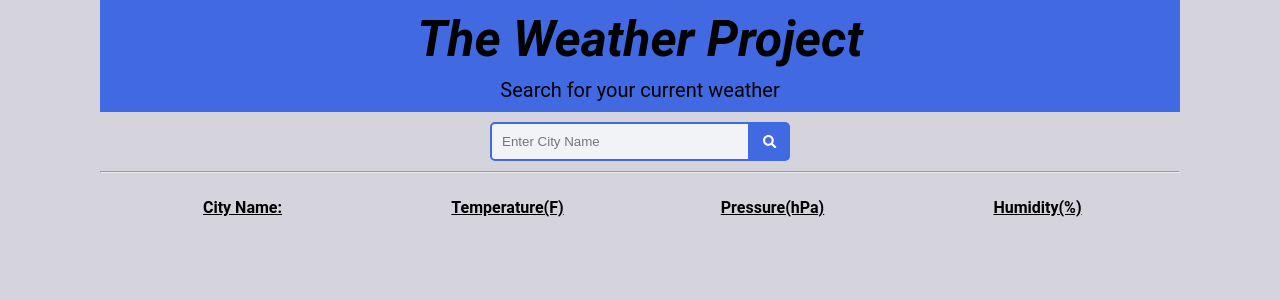
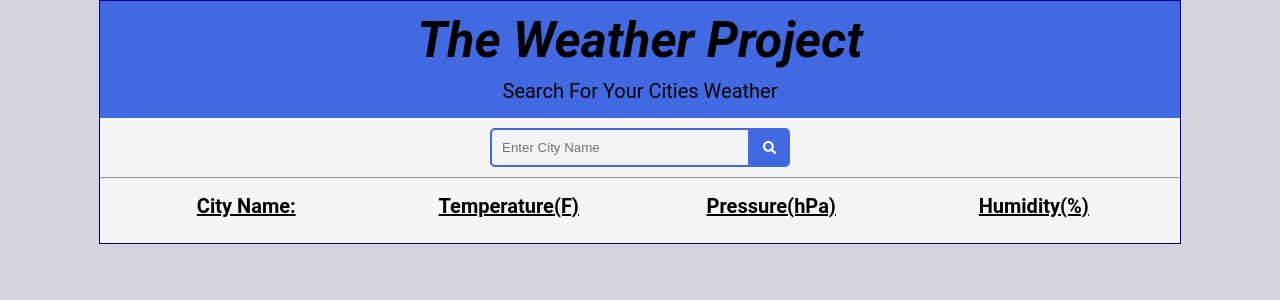
Before and after one commit to projectshft/redux-weather, a React (Create React App) app: page / in a window 1280 px wide. Shown: the top 300 px of the page. Built offline with nearby package versions, Linux system fonts and the light colour scheme.

Commit message:
added more CSS to the forecast, header, search, app-container

```diff
--- a/src/app.css
+++ b/src/app.css
@@ -2,6 +2,9 @@
   max-width: 1080px;
   margin-left: auto;
   margin-right: auto;
+  border: 1.5px solid #00008b;
+  padding-bottom: 25px;
+  background: whitesmoke;
 }
 
 .hr {
--- a/src/components/header/Header.js
+++ b/src/components/header/Header.js
@@ -3,7 +3,8 @@
 const Header = () => (
   <div className="header">
     <h1>The Weather Project</h1>
-    <p>Search for your current weather</p>
+
+    <p>Search For Your Cities Weather</p>
   </div>
 );
 
--- a/src/components/header/header.css
+++ b/src/components/header/header.css
@@ -1,3 +1,6 @@
+.container {
+  border: 1px solid;
+}
 .header {
   background-color: #4169e1;
   text-align: center;
@@ -11,4 +14,5 @@
 
 p {
   font-size: 20px;
+  margin-bottom: 5px;
 }
--- a/src/components/search/SearchBar.js
+++ b/src/components/search/SearchBar.js
@@ -10,9 +10,13 @@
 
   const onSubmit = (e) => {
     e.preventDefault();
-    const city = inputRef.current.value;
-    fetchWeather(city, dispatch);
-    e.target.reset();
+    if (inputRef.current.value === '') {
+      alert('Please Enter a City Name');
+    } else {
+      const city = inputRef.current.value;
+      fetchWeather(city, dispatch);
+      e.target.reset();
+    }
   };
   return (
     <form className="form" onSubmit={onSubmit}>
--- a/src/components/weather/Forecast.js
+++ b/src/components/weather/Forecast.js
@@ -8,16 +8,17 @@
 
 const Forecast = () => {
   const selector = useSelector((state) => state.weather);
+  console.log(selector);
 
   const weatherData = () =>
     selector.map((data) => (
-      <div className="forecast-grid" key={data.city.name}>
+      <div className="forecast-grid" key={data.city.id}>
         <div className="forecast-grid-item">
           <div className="city-name">{data.city.name}</div>
           <Sparklines
             className="sparkline-img"
             data={data.list.map((value) => value.main.temp)}
-            width={100}
+            width={80}
             height={50}
             margin={5}
           >
@@ -27,7 +28,7 @@
           <Sparklines
             className="sparkline-img"
             data={data.list.map((value) => value.main.pressure)}
-            width={100}
+            width={80}
             height={50}
             margin={5}
           >
@@ -37,7 +38,7 @@
           <Sparklines
             className="sparkline-img"
             data={data.list.map((value) => value.main.humidity)}
-            width={100}
+            width={80}
             height={50}
             margin={5}
           >
--- a/src/components/weather/forecast.css
+++ b/src/components/weather/forecast.css
@@ -1,5 +1,5 @@
 .forecast-grid-item {
-  margin-top: 15px;
+  margin-top: 25px;
   margin-right: 15px;
   margin-left: 15px;
   display: grid;
@@ -8,13 +8,14 @@
   grid-column-gap: 1px;
   text-align: center;
   place-items: center;
-  border: 1px solid lightgray;
-  background: aliceblue;
+  border: 1.5px solid #00008b;
+  background: #f0f8ff;
   border-radius: 30px;
+  box-shadow: 1px 4px;
 }
 .city-name {
   font-weight: bold;
-  font-size: 25px;
+  font-size: 20px;
   padding-top: 30px;
 }
 
--- a/src/components/weather/forecastHeader.css
+++ b/src/components/weather/forecastHeader.css
@@ -1,10 +1,11 @@
 .forecast-grid-header {
-  margin-top: 25px;
-  margin-right: 10px;
-  margin-left: 10px;
+  margin-top: 15px;
+  margin-right: 15px;
+  margin-left: 15px;
   display: grid;
   grid-template-columns: 1fr 1fr 1fr 1fr;
   text-align: center;
   text-decoration: underline;
   font-weight: bold;
+  font-size: 20px;
 }
--- a/src/index.css
+++ b/src/index.css
@@ -15,3 +15,6 @@
   font-family: source-code-pro, Menlo, Monaco, Consolas, "Courier New",
     monospace;
 }
+.app-container {
+  padding-top: 100px;
+}
--- a/src/index.js
+++ b/src/index.js
@@ -10,7 +10,7 @@
 const root = ReactDOM.createRoot(document.getElementById('root'));
 root.render(
   <Provider store={store}>
-    <App />
+    <App className="app-container" />
   </Provider>
 );
 
```
